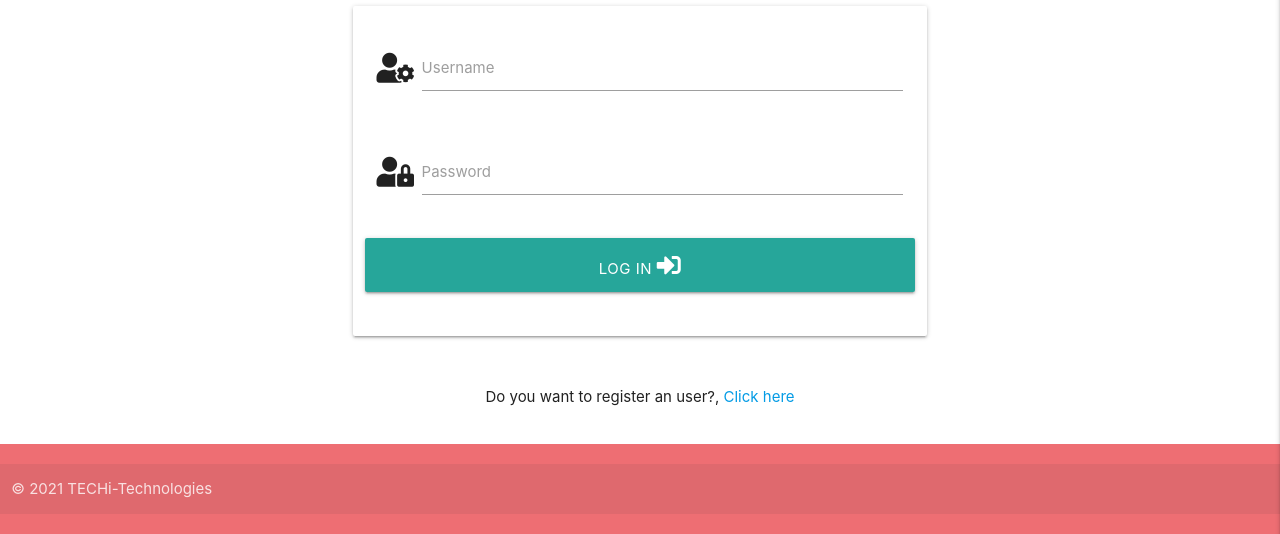
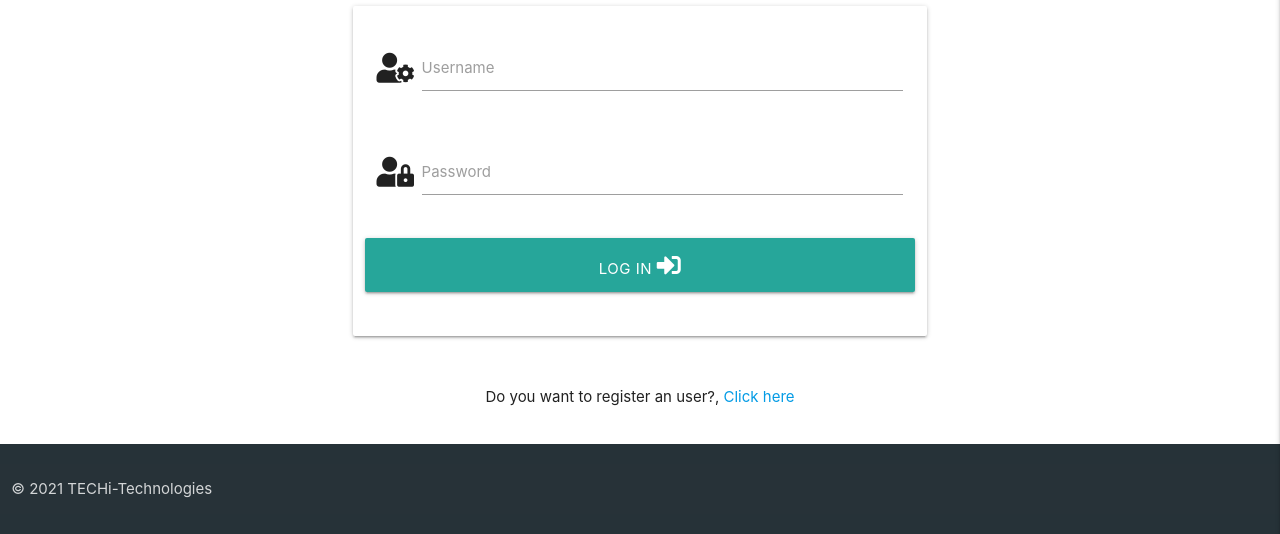
Before and after one commit to ED-IP/Milestone-3-project, a Flask app: page /add_entry in a window 1280 px wide. Shown: the part 285-819 px from the top of the page. Run offline with Flask 2, Linux system fonts and the light colour scheme; some libraries are stand-ins or nearby versions.

Commit message:
adjustements for the footer

```diff
--- a/templates/base.html
+++ b/templates/base.html
@@ -74,7 +74,7 @@
         {% block content %}
         {% endblock %}
     </main>
-    <footer class="page-footer">
+    <footer class="page-footer blue-grey darken-4">
         <div class="row footer-copyright">
             <div class="col s12 container">
                 © 2021 TECHi-Technologies
```
